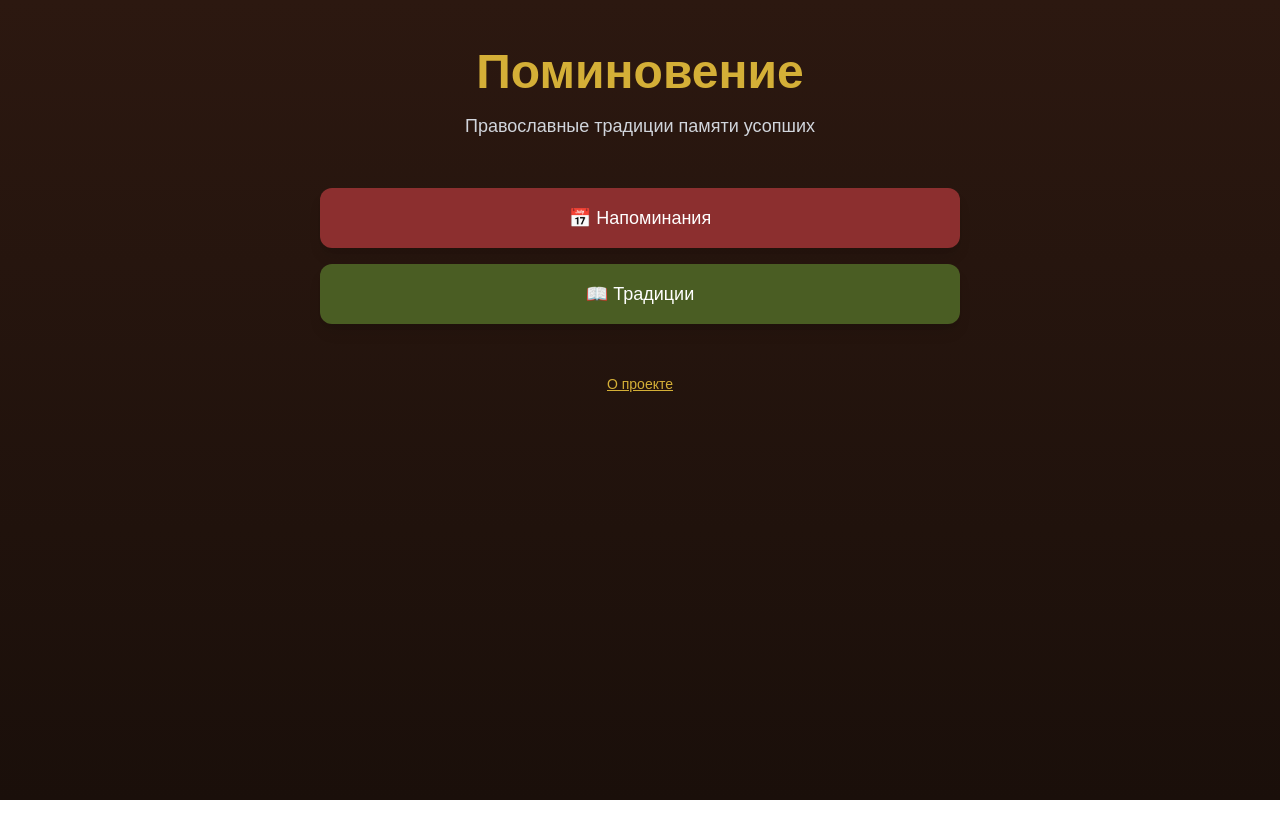
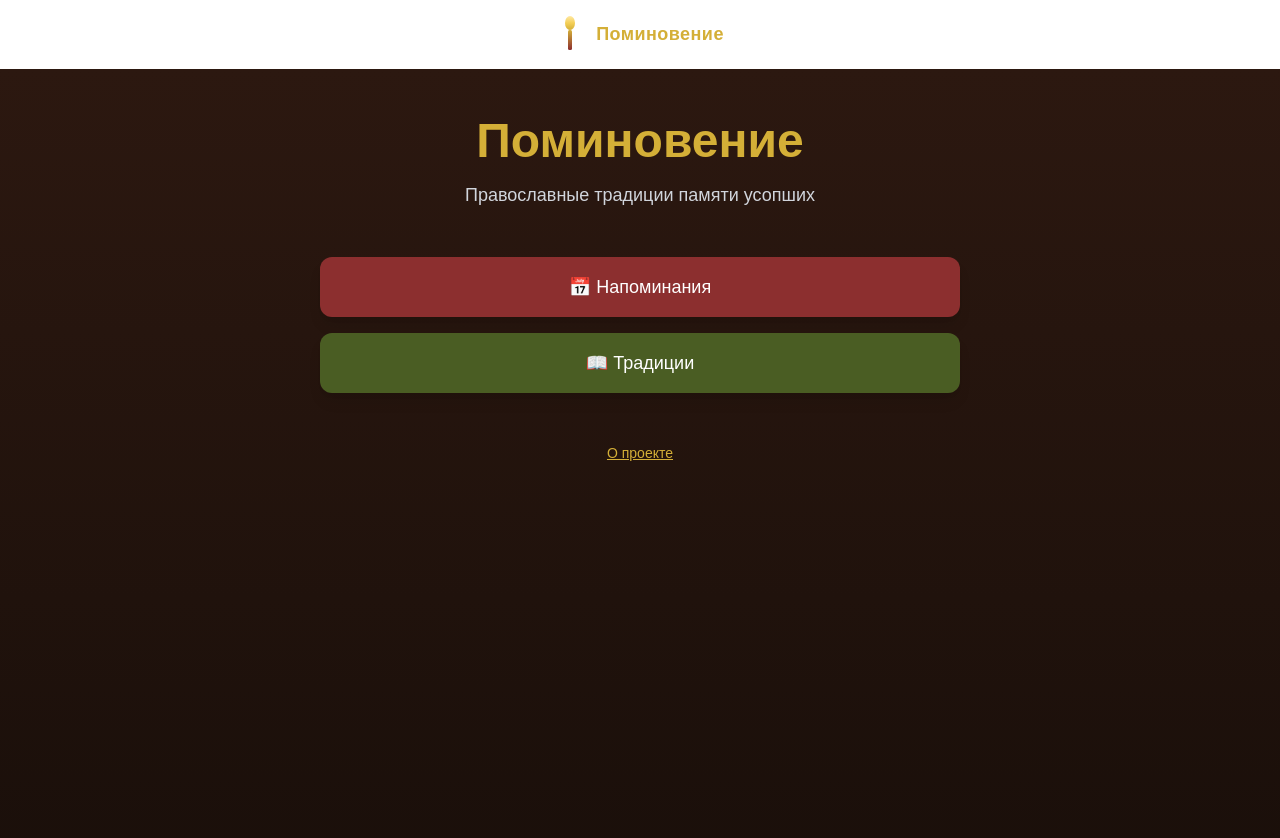
Before and after one commit to Lex-vrn/pominovenie-site, a Next.js app: page / in a window 1280 px wide. Shown: the top 838 px of the page. Before the commit the page ends 800 px from the top, so only its background shows below. Built offline with nearby package versions, Linux system fonts and the light colour scheme.

Commit message:
Добавлена постоянная шапка с иконкой свечи

```diff
--- a/src/app/layout.tsx
+++ b/src/app/layout.tsx
@@ -2,6 +2,7 @@ import type { Metadata } from "next";
 import { Geist, Geist_Mono } from "next/font/google";
 import "./globals.css";
 import OneSignalInit from "@/components/OneSignalInit";
+import SiteHeader from "@/components/SiteHeader";
 
 const geistSans = Geist({
   variable: "--font-geist-sans",
@@ -24,8 +25,9 @@ export default function RootLayout({ children }: LayoutProps<"/">) {
       lang="ru"
       className={`${geistSans.variable} ${geistMono.variable} h-full antialiased`}
     >
-      <body className="min-h-full flex flex-col">
+      <body className="min-h-full flex flex-col bg-[#1a0f0a]">
         <OneSignalInit />
+        <SiteHeader />
         {children}
       </body>
     </html>
--- /dev/null
+++ b/src/components/SiteHeader.tsx
@@ -0,0 +1,30 @@
+export default function SiteHeader() {
+  return (
+    <header className="w-full flex items-center justify-center gap-3 py-4 border-b border-white/10">
+      <svg
+        width="28"
+        height="36"
+        viewBox="0 0 28 36"
+        fill="none"
+        xmlns="http://www.w3.org/2000/svg"
+      >
+        <ellipse cx="14" cy="7" rx="5" ry="7" fill="url(#flameGradient)" />
+        <rect x="12" y="14" width="4" height="20" rx="1.5" fill="url(#waxGradient)" />
+        <defs>
+          <linearGradient id="flameGradient" x1="14" y1="0" x2="14" y2="14" gradientUnits="userSpaceOnUse">
+            <stop offset="0%" stopColor="#FFE8A3" />
+            <stop offset="50%" stopColor="#F4CF57" />
+            <stop offset="100%" stopColor="#D4AF37" />
+          </linearGradient>
+          <linearGradient id="waxGradient" x1="14" y1="14" x2="14" y2="34" gradientUnits="userSpaceOnUse">
+            <stop offset="0%" stopColor="#D4AF37" />
+            <stop offset="100%" stopColor="#8C2F2F" />
+          </linearGradient>
+        </defs>
+      </svg>
+      <span className="text-lg font-semibold text-[#D4AF37] tracking-wide">
+        Поминовение
+      </span>
+    </header>
+  )
+}
```
